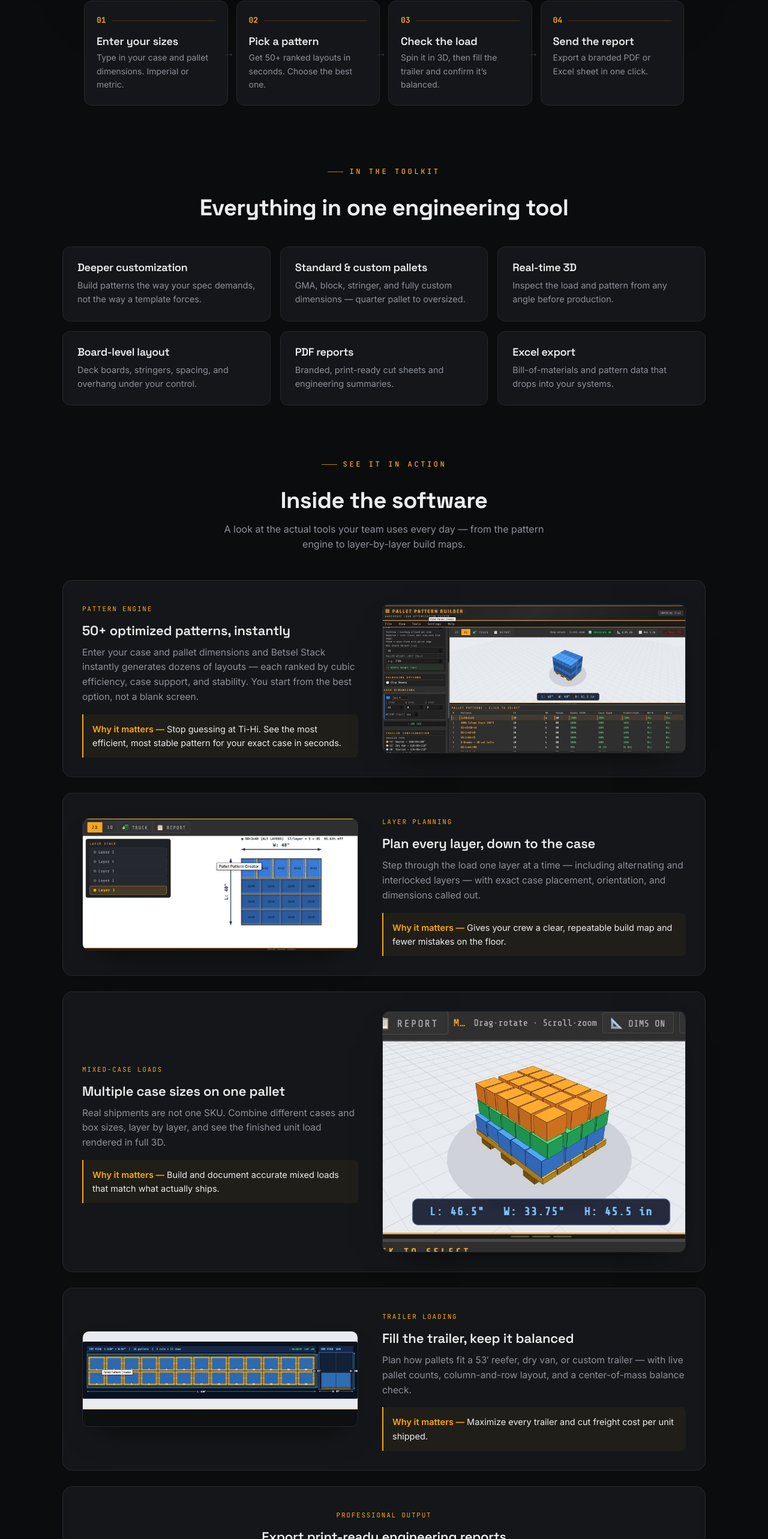
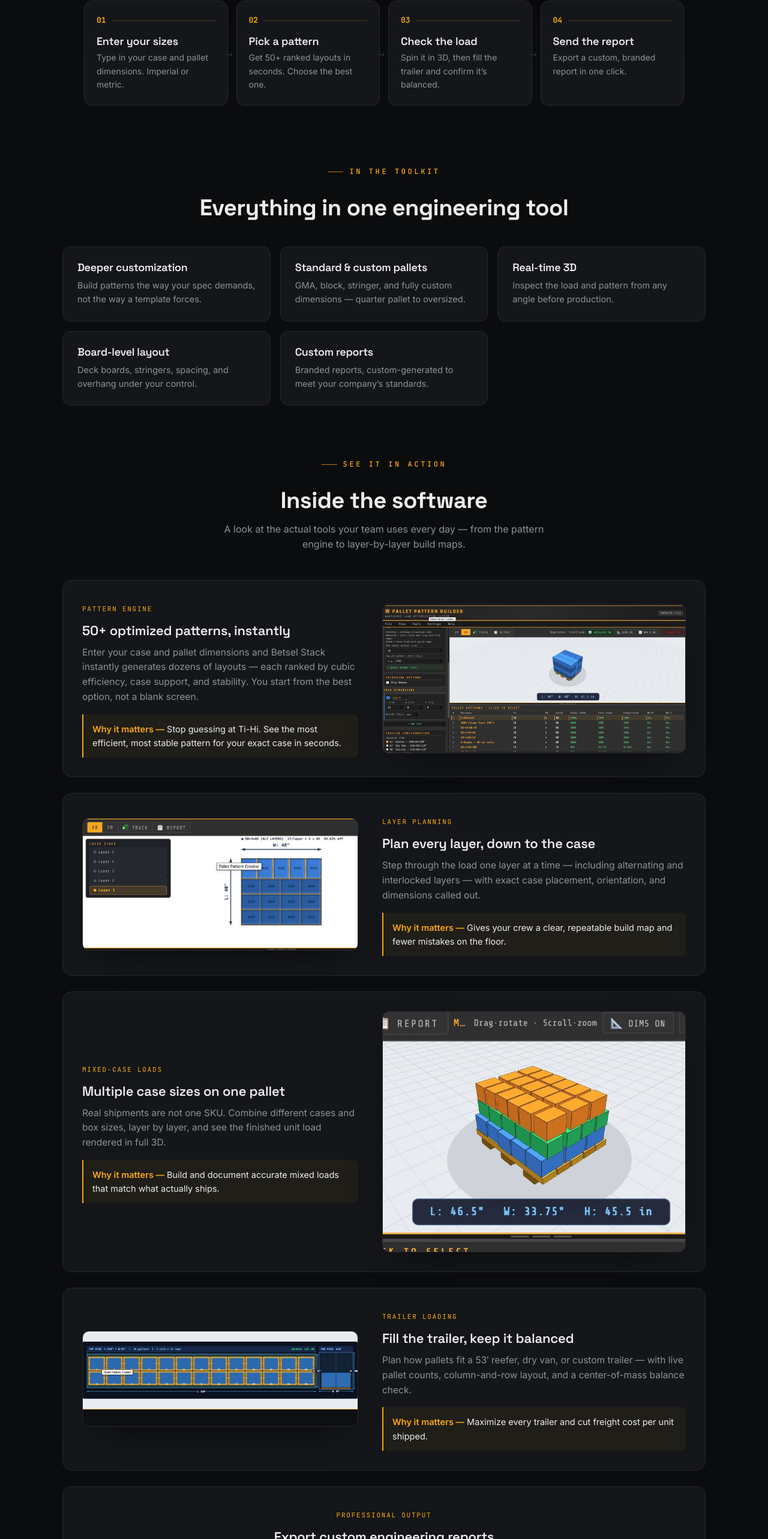
Before and after one commit to KnappBuiltMachines/betselstack-site, a Next.js app: page /software in a window 1280 px wide. Shown: the part 1419-3985 px from the top of the page at 60% size. Built offline with nearby package versions, Linux system fonts and the light colour scheme.

Commit message:
Revise report export descriptions for clarity
Updated text for report export options and engineering reports.

```diff
--- a/app/software/page.js
+++ b/app/software/page.js
@@ -221,7 +221,7 @@ export default function SoftwarePage() {
               <li>
                 <div className="n">04</div>
                 <h3>Send the report</h3>
-                <p>Export a branded PDF or Excel sheet in one click.</p>
+                <p>Export a custom, branded report in one click.</p>
               </li>
             </ol>
           </div>
@@ -240,8 +240,7 @@ export default function SoftwarePage() {
               <div className="card"><h4>Standard &amp; custom pallets</h4><p>GMA, block, stringer, and fully custom dimensions — quarter pallet to oversized.</p></div>
               <div className="card"><h4>Real-time 3D</h4><p>Inspect the load and pattern from any angle before production.</p></div>
               <div className="card"><h4>Board-level layout</h4><p>Deck boards, stringers, spacing, and overhang under your control.</p></div>
-              <div className="card"><h4>PDF reports</h4><p>Branded, print-ready cut sheets and engineering summaries.</p></div>
-              <div className="card"><h4>Excel export</h4><p>Bill-of-materials and pattern data that drops into your systems.</p></div>
+              <div className="card"><h4>Custom reports</h4><p>Branded reports, custom-generated to meet your company&rsquo;s standards.</p></div>
             </div>
           </div>
         </section>
@@ -338,13 +337,13 @@ export default function SoftwarePage() {
               <article className="dive full">
                 <div className="dive-copy">
                   <span className="tag">Professional Output</span>
-                  <h3>Export print-ready engineering reports</h3>
+                  <h3>Export custom engineering reports</h3>
                   <p className="body">
                     Compose a custom report from 3D renders, 2D layer diagrams, and case,
                     pallet, and truck stats — then export a polished, branded Pallet
                     Pattern Engineering Report with dimensions, cubic efficiency, support,
-                    stability, weight breakdowns, and truck loading. Ready to print, email,
-                    or export to Excel.
+                    stability, weight breakdowns, and truck loading. Custom-generated to
+                    meet your company&rsquo;s standards and ready to print, email, or save.
                   </p>
                   <div className="why">
                     <b>Why it matters —</b> Look professional, keep specs on file, and give
```
